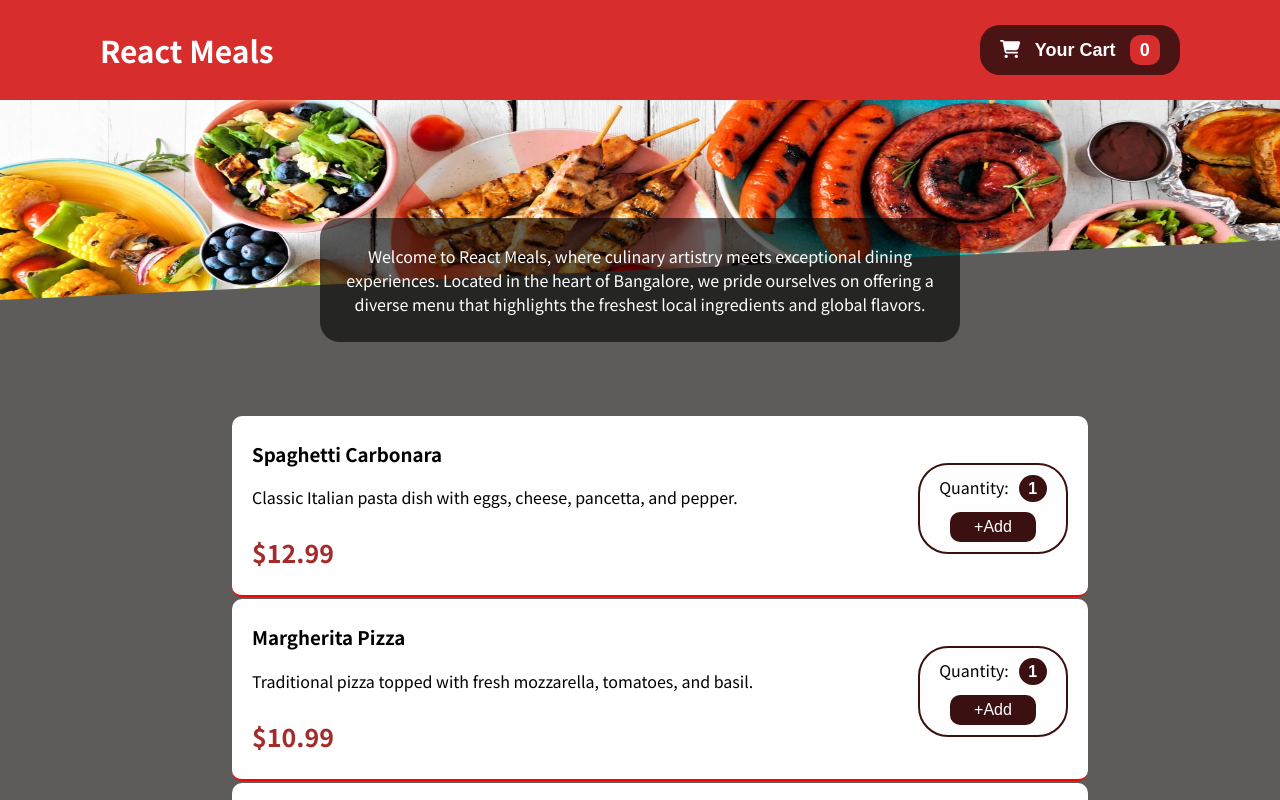
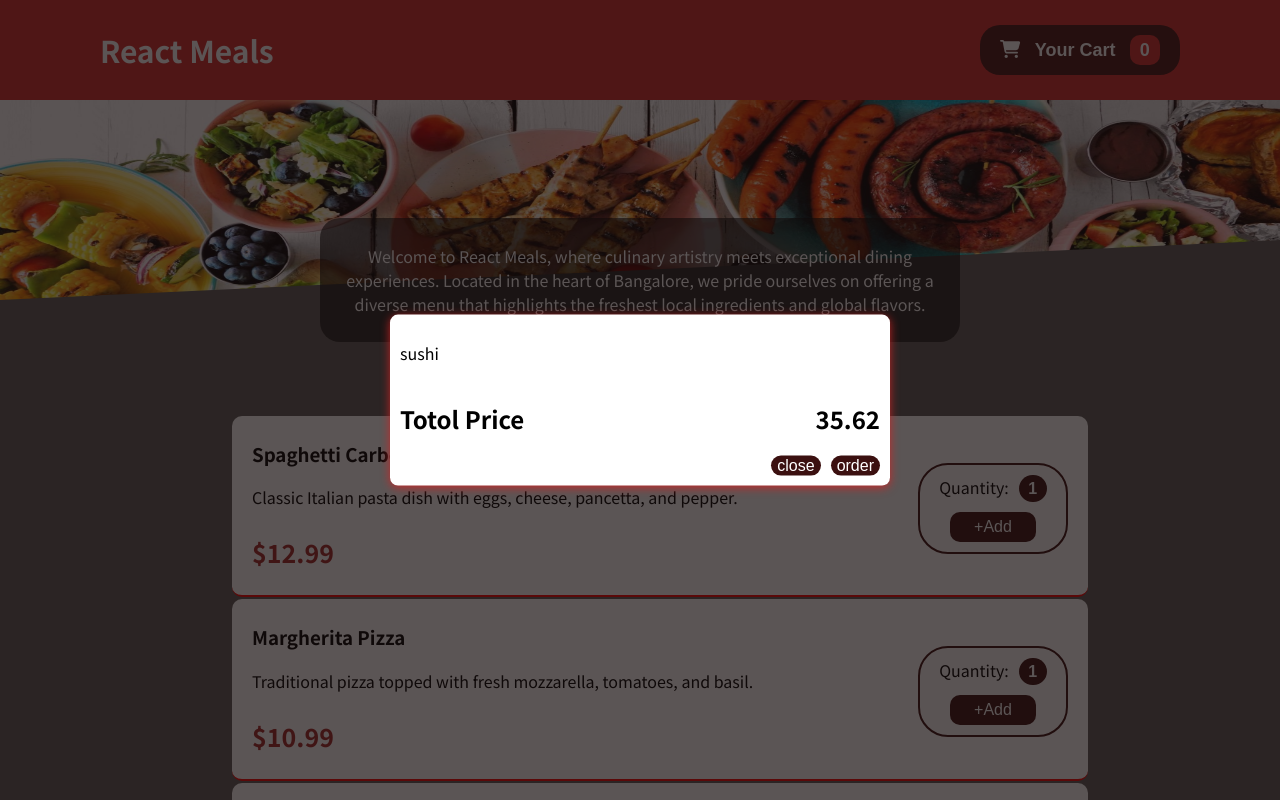
Before and after one commit to Abdulrahiman7/Restaurant-website, a React (Create React App) app: page / in a window 1280 px wide. Shown: the top 800 px of the page. Built offline with nearby package versions, Linux system fonts and the light colour scheme.

Commit message:
cart Modal added

```diff
--- a/public/index.html
+++ b/public/index.html
@@ -28,7 +28,9 @@
   </head>
   <body>
     <noscript>You need to enable JavaScript to run this app.</noscript>
+    <div id="overlays"></div>
     <div id="root"></div>
+
     <!--
       This HTML file is a template.
       If you open it directly in the browser, you will see an empty page.
--- a/src/App.js
+++ b/src/App.js
@@ -1,15 +1,21 @@
+
 import Body from "./components/Body";
+import Cart from "./components/Cart/Cart";
 import Header from "./components/Layout/Header";
 
 import { MealsContextProvider } from "./store/meals-context";
 
+
 function App() {
   return (
+
     <MealsContextProvider>
+      <Cart />
       <Header />
       <Body />
+    </MealsContextProvider>
 
-    </MealsContextProvider>
+
 
   );
 }
--- /dev/null
+++ b/src/components/Cart/Cart.css
@@ -0,0 +1,13 @@
+
+.total-price{
+    display: flex;
+    justify-content: space-between;
+    align-items: center;
+}
+.actions{
+    display: flex;
+    justify-self: flex-end;
+}
+.actions button{
+    margin-left: 10px;
+}
--- /dev/null
+++ b/src/components/Cart/Cart.jsx
@@ -0,0 +1,24 @@
+import React from 'react'
+import Modal from '../UI/Modal'
+import Button from '../UI/Button'
+import "./Cart.css"
+
+const Cart = (props) => {
+
+  return (
+    <Modal>
+        <p>sushi</p>
+        <div className='total-price'>
+            <h2>Totol Price</h2>
+            <h2>35.62</h2>
+        </div>
+        <div className="actions">
+            <Button>close</Button>
+            <Button>order</Button>
+        </div>
+
+    </Modal>
+  )
+}
+
+export default Cart
--- a/src/components/Meals/AddMealForm.css
+++ b/src/components/Meals/AddMealForm.css
@@ -8,6 +8,7 @@
     border-radius: 30px;
     color: rgb(0, 0, 0);
     height: 70%;
+    margin-left: 20px;
     border: 2px solid rgb(59, 16, 16);
 }
 .addToCartForm select {
--- /dev/null
+++ b/src/components/UI/Modal.css
@@ -0,0 +1,26 @@
+/* Modal.css */
+
+.backdrop {
+    position: fixed;
+    top: 0;
+    left: 0;
+    width: 100%;
+    height: 100%;
+    background-color: rgba(22, 14, 14, 0.7);
+    z-index: 100; /* Adjust as needed */
+  }
+
+  .modal {
+    padding: 10px;
+    position: fixed;
+    top: 50%;
+    left: 50%;
+    height: fit-content;
+    transform: translate(-50%, -50%);
+    width: 70%; /* or any width you prefer */
+    max-width: 500px; /* optional max width */
+    background-color: white;
+    box-shadow: 0 2px 10px rgba(211, 35, 35, 0.9);
+    z-index: 101; /* Higher than backdrop */
+    border-radius: 8px; /* Optional for rounded corners */
+  }
--- /dev/null
+++ b/src/components/UI/Modal.jsx
@@ -0,0 +1,20 @@
+import React, { Fragment } from "react";
+import ReactDOM from "react-dom";
+import "./Modal.css";
+
+const Backdrop=props =>{
+return <div className="backdrop"></div>
+}
+
+const ModalOverlay=props =>{
+return <div className="modal">{props.children}</div>
+}
+
+const Modal=props =>{
+    const portalElement=document.getElementById("overlays");
+    return <Fragment>
+        {ReactDOM.createPortal(<Backdrop />, portalElement)}
+        {ReactDOM.createPortal(<ModalOverlay>{props.children}</ModalOverlay>,portalElement)}
+    </Fragment>
+}
+export default Modal;
```
